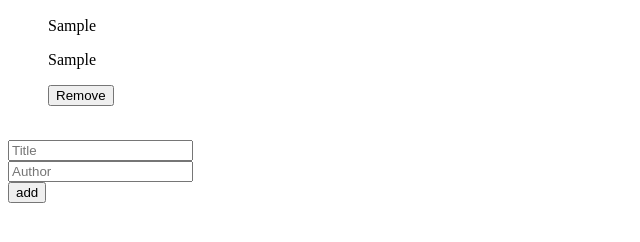
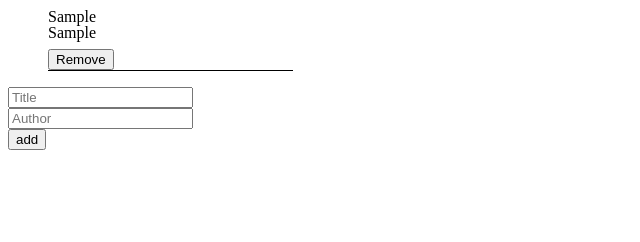
Before and after one commit to Ogaga01/Awesome-Books, a plain HTML site: page index.html in a window 1280 px wide. Both pictures are taken after typing "Sample", "Sample" into the empty fields and a click on the input "add". Shown: the part 50-292 px from the top of the page, without its empty margins (0-640 px from the left). Drawn offline with Linux system fonts and the light colour scheme.

Commit message:
Reduce line height in list

```diff
--- a/script.js
+++ b/script.js
@@ -12,6 +12,7 @@ const displayBooks = (id, title, author) => {
       <p>${title}</p>
       <p>${author}</p>
       <br>
+      <div class="hr"></div>
     `;
   li.insertBefore(removeButton, li.lastElementChild);
   li.appendChild(br);
--- a/style.css
+++ b/style.css
@@ -1,9 +1,18 @@
 li {
     list-style-type: none;
+    line-height: 0;
 }
+
+
 form {
     display: flex;
     flex-direction: column;
     align-items: flex-start;
     width: 30%;
 }
+
+.hr {
+    height: 1px;
+    background-color: black;
+    width: 20%;
+}
```
